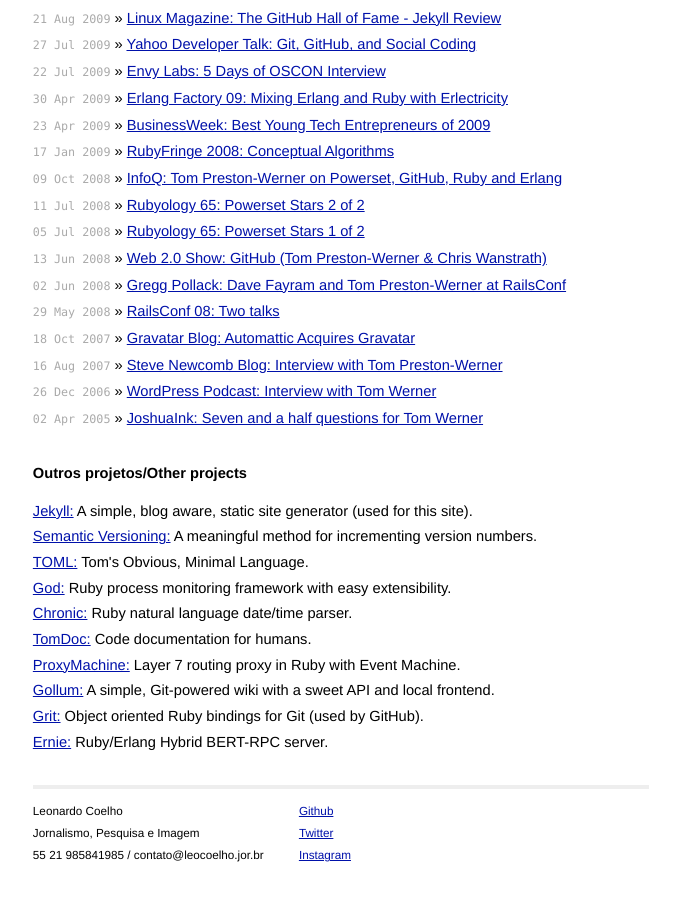
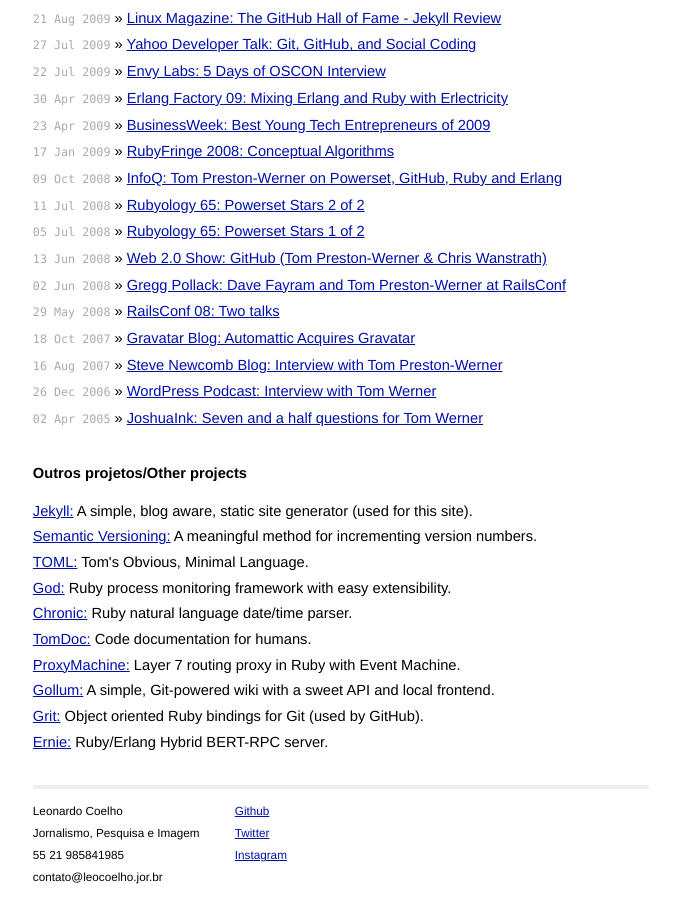
Before and after one commit to mojombo/mojombo.github.io, a Jekyll site: the page built from index.html, in a window 1280 px wide and 900 px high, scrolled down 2258 px. Shown: the whole window, without its empty margins (299-979 px from the left). Built offline with Jekyll 4.4.1, drawn with Linux system fonts in a browser that asks for light colours; before the commit the page ends 3136 px from its top, so only the background shows below that.

```diff
--- a/_layouts/default.html
+++ b/_layouts/default.html
@@ -40,8 +40,9 @@ var WRInitTime=(new Date()).getTime();
         <br />
         Jornalismo, Pesquisa e Imagem
         <br />
-        55 21 985841985 / contato@leocoelho.jor.br
+        55 21 985841985
         <br />
+        contato@leocoelho.jor.br
       </p>
     </div>
     <div class="contato">
```
